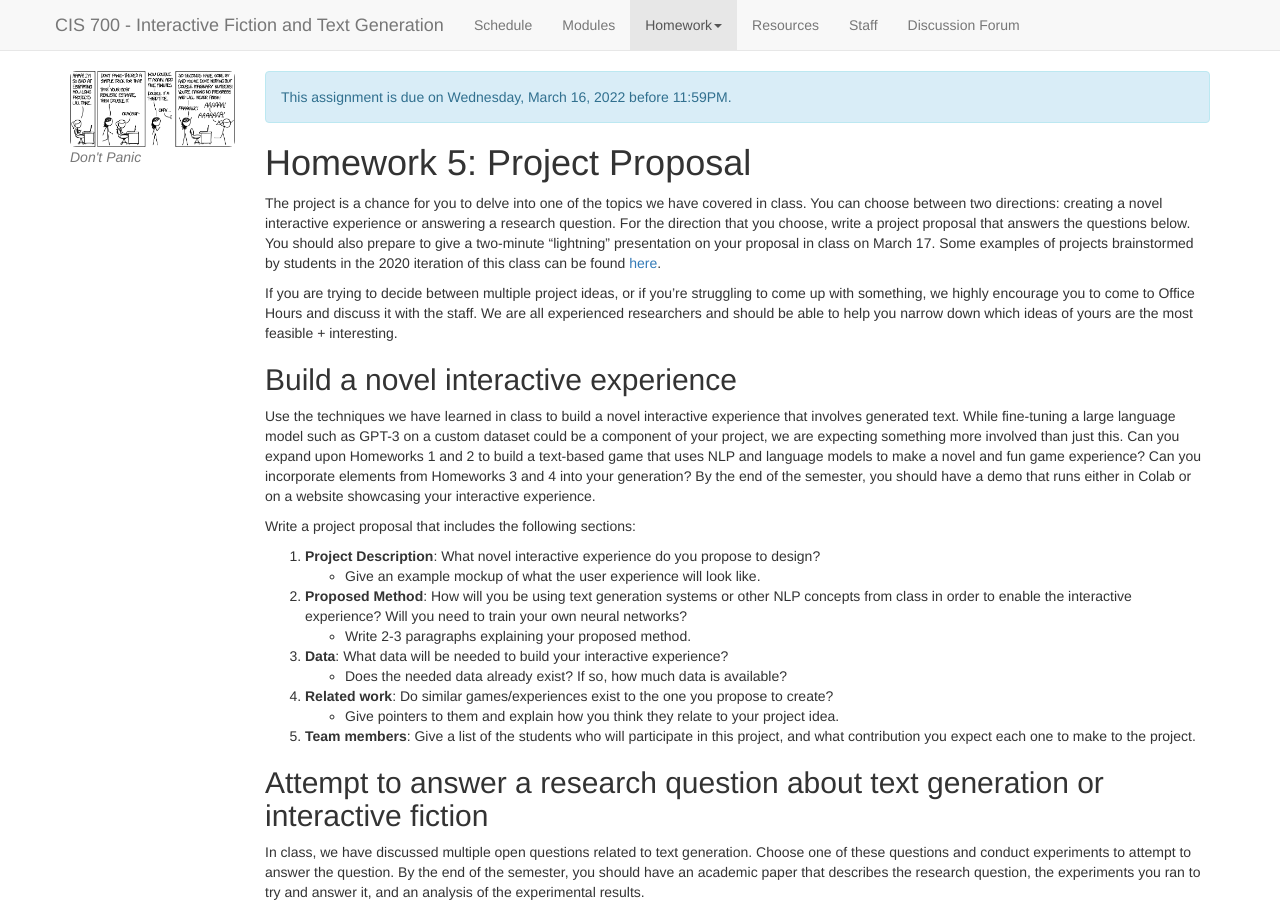
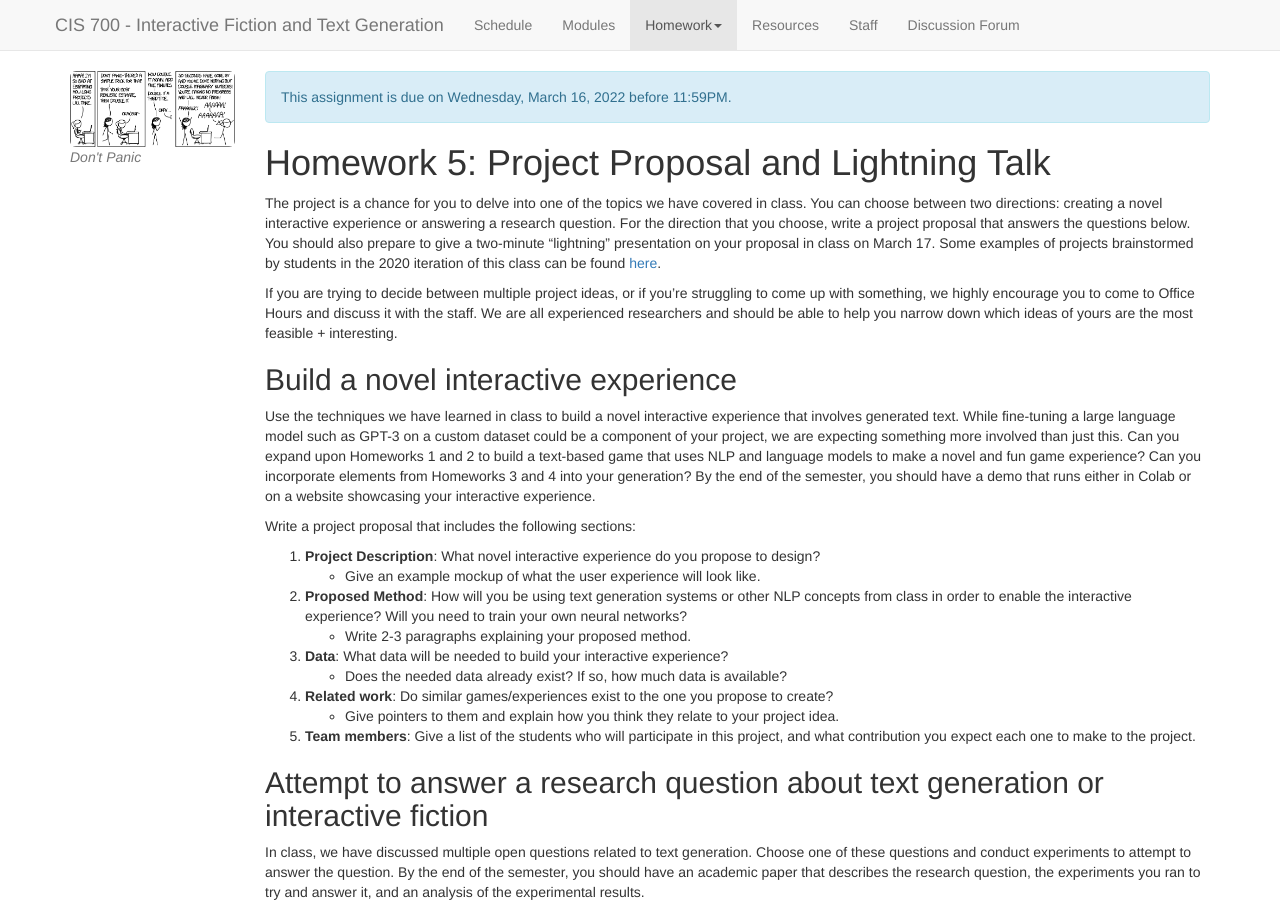
Before and after one commit to interactive-fiction-class/interactive-fiction-class.github.io, a Jekyll site: the page built from homeworks/project-proposal/project-proposal.md, in a window 1280 px wide and 900 px high. Built offline with Jekyll 4.4.1, drawn with Linux system fonts in a browser that asks for light colours; nearby versions of some CDN libraries; a script that is not in the unit is left out.

Commit message:
Updated title

```diff
--- a/homeworks/project-proposal/project-proposal.md
+++ b/homeworks/project-proposal/project-proposal.md
@@ -4,7 +4,7 @@ img: estimating_time.png
 caption: Don't Panic
 img_link: https://xkcd.com/1658/
 title: The Term Project
-title: Project Proposal
+title: Project Proposal and Lightning Talk
 type: Homework
 number: 5
 active_tab: homework
```
